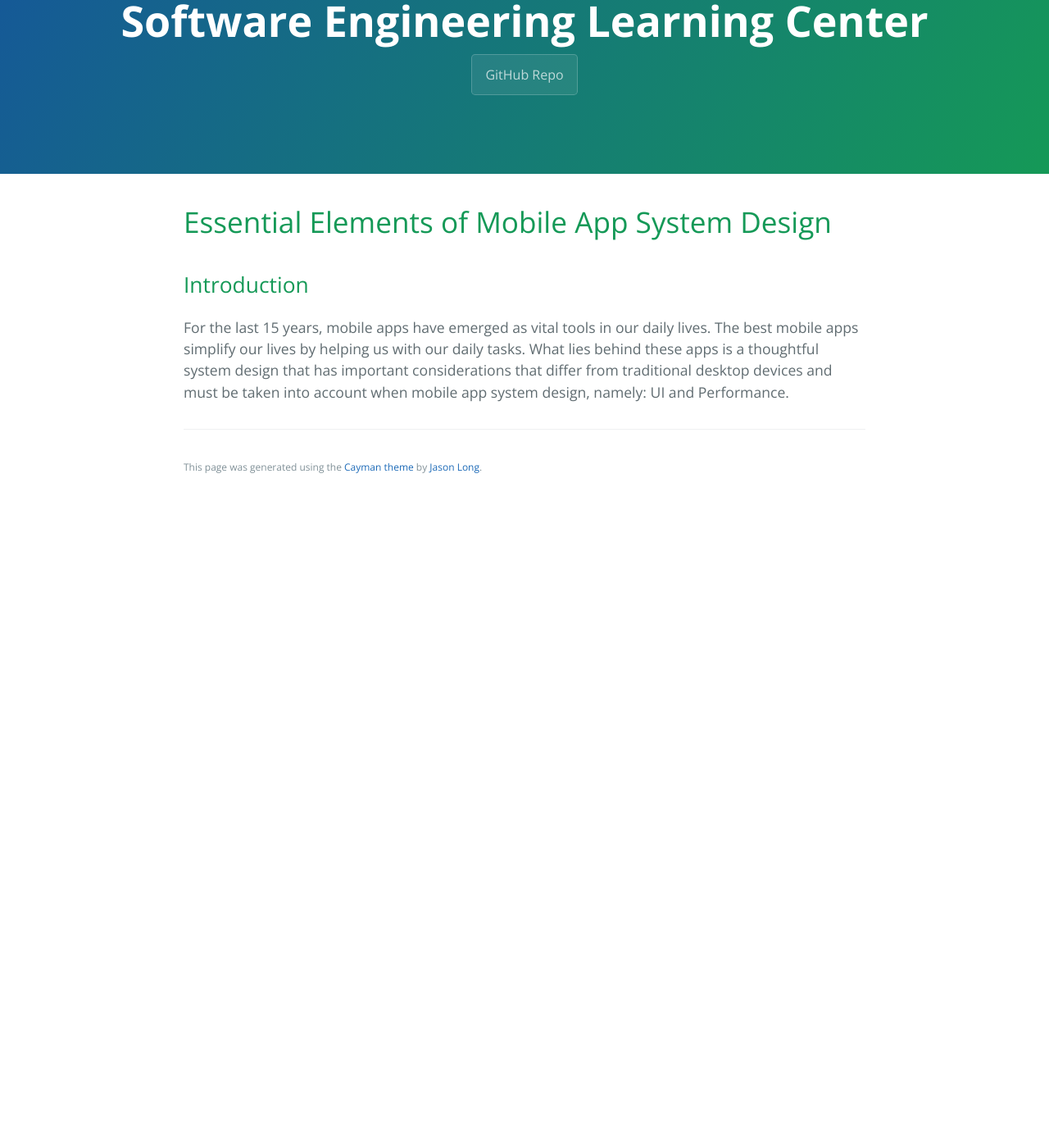
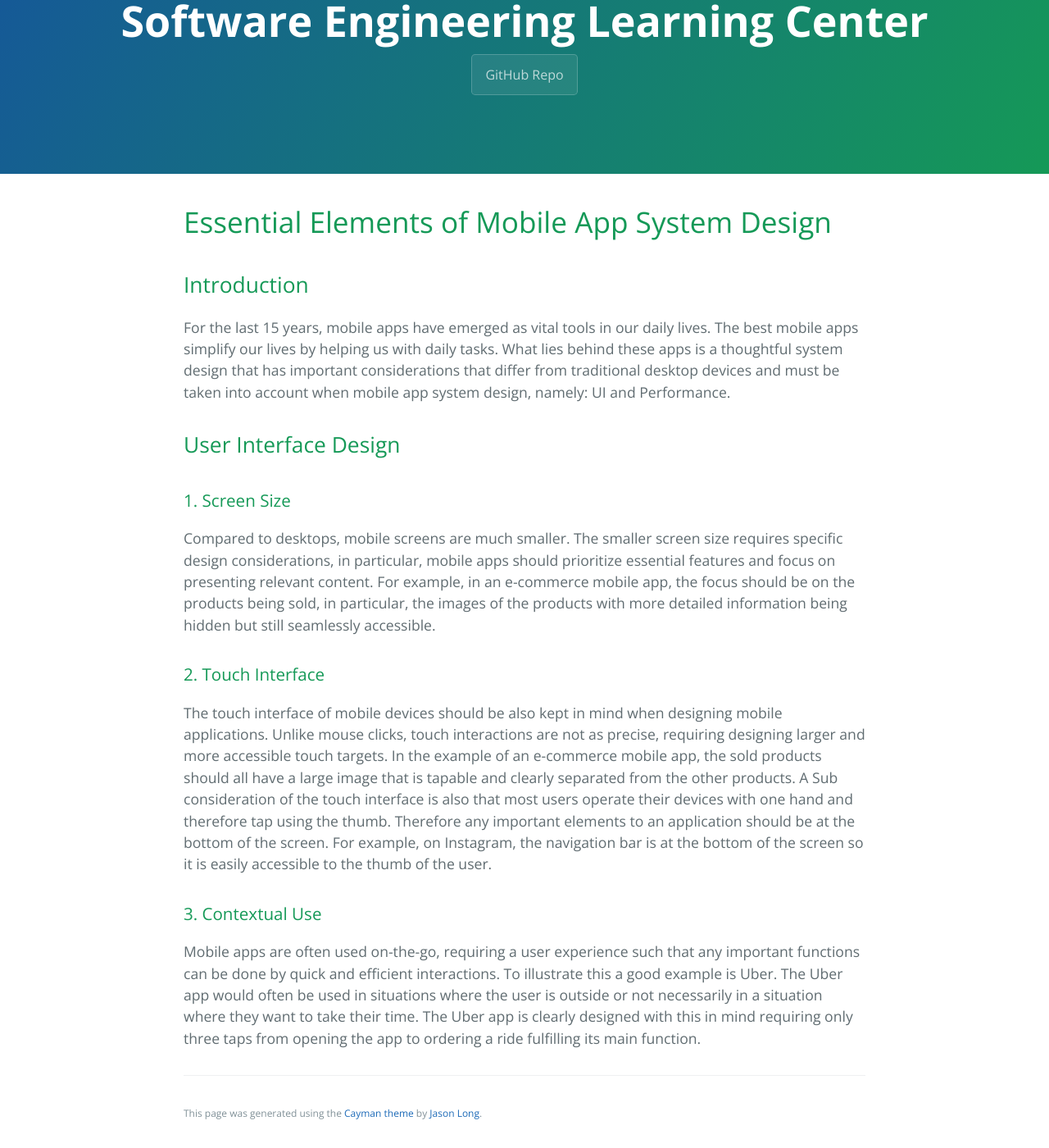
Before and after one commit to learning-software-engineering/learning-software-engineering.github.io, a Jekyll site: the page built from Topics/System_Design/Mobile_App_System_Design.md, in a window 1280 px wide and 1400 px high, scrolled down 94 px. Shown: the whole window at 82% size. Built offline with Jekyll 4.4.1, drawn with Linux system fonts in a browser that asks for light colours; our own code applies the rules of GitHub Pages for plain Markdown files; before the commit the page ends 900 px from its top, so only the background shows below that.

Commit message:
Add User Interface section

```diff
--- a/Topics/System_Design/Mobile_App_System_Design.md
+++ b/Topics/System_Design/Mobile_App_System_Design.md
@@ -1,4 +1,16 @@
 # Essential Elements of Mobile App System Design
 
 ## Introduction
-For the last 15 years, mobile apps have emerged as vital tools in our daily lives. The best mobile apps simplify our lives by helping us with our daily tasks. What lies behind these apps is a thoughtful system design that has important considerations that differ from traditional desktop devices and must be taken into account when mobile app system design, namely: UI and Performance.
+For the last 15 years, mobile apps have emerged as vital tools in our daily lives. The best mobile apps simplify our lives by helping us with daily tasks. What lies behind these apps is a thoughtful system design that has important considerations that differ from traditional desktop devices and must be taken into account when mobile app system design, namely: UI and Performance.
+
+
+## User Interface Design
+
+### 1. Screen Size
+Compared to desktops, mobile screens are much smaller. The smaller screen size requires specific design considerations, in particular, mobile apps should prioritize essential features and focus on presenting relevant content. For example, in an e-commerce mobile app, the focus should be on the products being sold, in particular, the images of the products with more detailed information being hidden but still seamlessly accessible.
+
+### 2. Touch Interface
+The touch interface of mobile devices should be also kept in mind when designing mobile applications. Unlike mouse clicks, touch interactions are not as precise, requiring designing larger and more accessible touch targets. In the example of an e-commerce mobile app, the sold products should all have a large image that is tapable and clearly separated from the other products. A Sub consideration of the touch interface is also that most users operate their devices with one hand and therefore tap using the thumb. Therefore any important elements to an application should be at the bottom of the screen. For example, on Instagram, the navigation bar is at the bottom of the screen so it is easily accessible to the thumb of the user.
+
+### 3. Contextual Use
+Mobile apps are often used on-the-go, requiring a user experience such that any important functions can be done by quick and efficient interactions. To illustrate this a good example is Uber. The Uber app would often be used in situations where the user is outside or not necessarily in a situation where they want to take their time. The Uber app is clearly designed with this in mind requiring only three taps from opening the app to ordering a ride fulfilling its main function.
```
